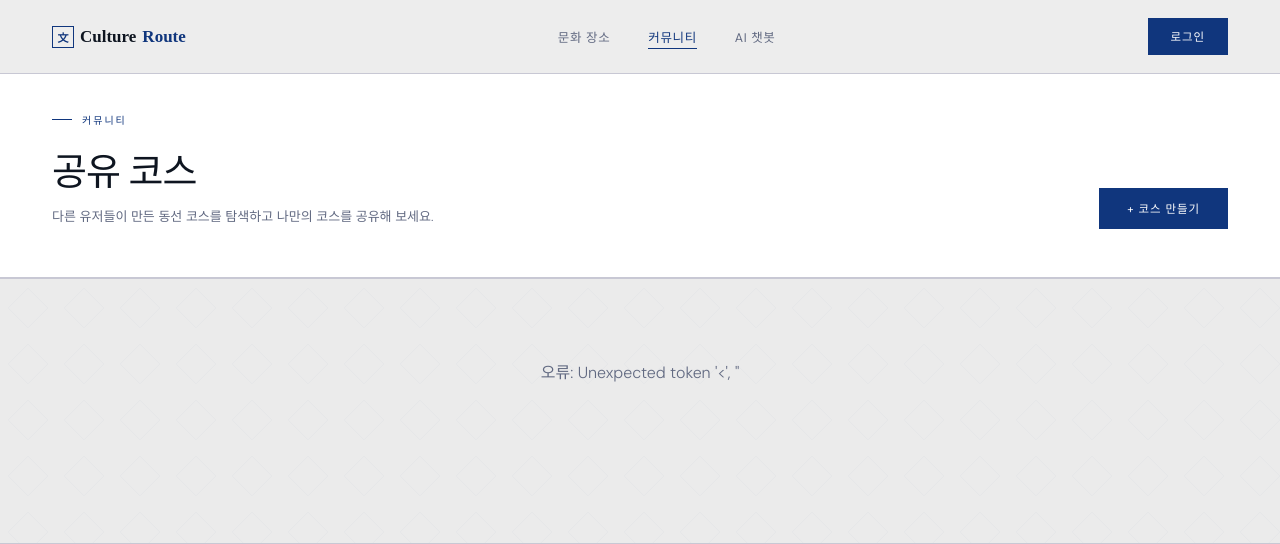
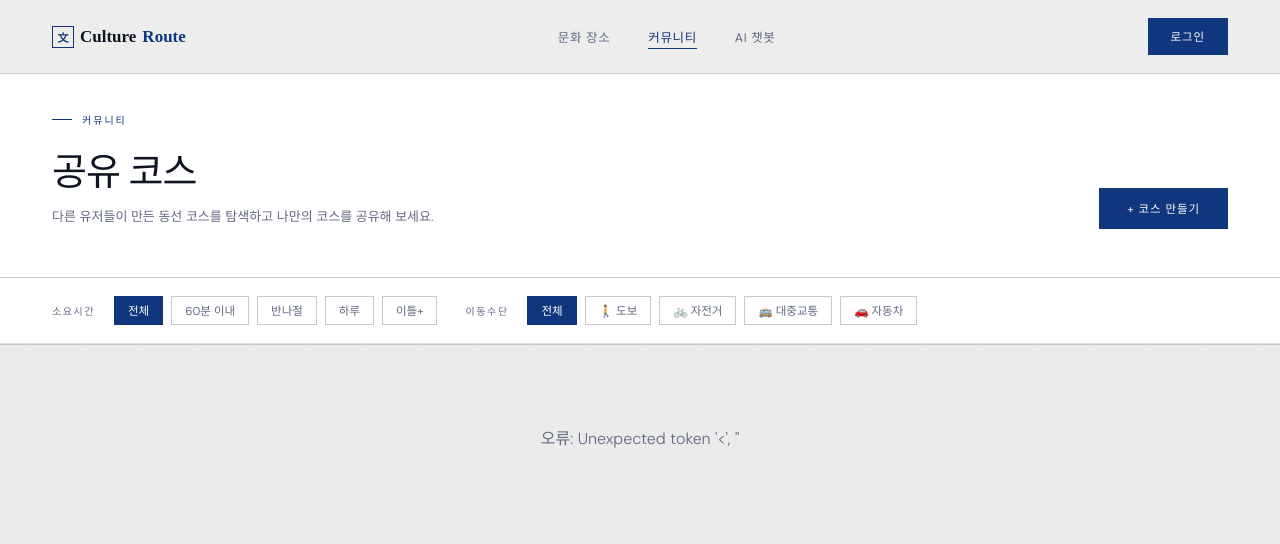
Before and after one commit to Jirunu/culture_route, a Django app: page /routes/ in a window 1280 px wide. Shown: the top 544 px of the page. Run offline with Django 5.2, Linux system fonts and the light colour scheme; tables that the repository leaves empty hold one stand-in row (values such as "Sample post"); parts of the project's set-up code (start-up, migrations or seed data) failed here and were passed over; some libraries are stand-ins or nearby versions.

Commit message:
routes: 필터바·이동수단 추천·카드 클릭 모달·60분 코스 추가
- routes.html: 소요시간(60분이내/반나절/하루/이틀+)·이동수단 필터 바 추가
- routes.html: 총 거리 기반 이동수단 자동 추천 (🚶도보/🚲자전거/🚌대중교통/🚗자동차)
- routes.html: 코스 카드 클릭 시 지도 모달 오픈 (지도 모달에 메타 정보 포함)
- routes.html: 좋아요 버튼 401/403 모두 처리, initNav 완료 후 fetchRoutes 실행
- app.html: 개인 동선 추천 footer에 이동수단 추천 표시
- seed_data.py: 60분 이내 단거리 코스 20개 추가 (반경 3km, 2~3곳)

Co-Authored-By: Claude Sonnet 4.6 <noreply@anthropic.com>

```diff
--- a/templates/app.html
+++ b/templates/app.html
@@ -1035,10 +1035,15 @@ function buildRouteList(list, summary = '') {
     }
     return itemHtml;
   }).join('');
+  const transportRec = totalM < 2000 ? '🚶 도보'
+    : totalM < 8000 ? '🚲 자전거'
+    : totalM < 30000 ? '🚌 대중교통'
+    : '🚗 자동차';
   const footerHtml = `
     <div class="route-footer-bar">
       ⓘ &nbsp;총 이동 거리 <strong>약 ${fmtDist(totalM)}</strong>
       &nbsp;·&nbsp; 예상 관람 시간 <strong>약 ${SURVEY.duration || 3}시간</strong>
+      &nbsp;·&nbsp; 이동수단 추천 <strong>${transportRec}</strong>
     </div>`;
   container.innerHTML = summaryHtml + itemsHtml + footerHtml;
 }
--- a/templates/routes.html
+++ b/templates/routes.html
@@ -56,6 +56,17 @@
   .route-places { display: flex; flex-wrap: wrap; align-items: center; gap: 4px; margin-bottom: 20px; }
   .place-chip { font-size: 10.5px; padding: 4px 11px; background: var(--paper); border: 1px solid var(--border-lt); color: var(--muted); }
   .seg-time { font-size: 10px; color: var(--border); white-space: nowrap; padding: 0 2px; }
+  /* ── FILTER BAR ── */
+  .filter-bar { padding: 18px 52px; background: var(--white); border-bottom: 1px solid var(--border-lt); display: flex; gap: 28px; flex-wrap: wrap; position: relative; z-index: 1; }
+  .filter-group { display: flex; align-items: center; gap: 8px; flex-wrap: wrap; }
+  .filter-label { font-size: 10px; letter-spacing: 0.16em; color: var(--muted); text-transform: uppercase; white-space: nowrap; min-width: 54px; }
+  .filter-chip { padding: 5px 13px; border: 1px solid var(--border); background: transparent; font-family: 'DM Sans', sans-serif; font-size: 11.5px; color: var(--muted); cursor: pointer; transition: all 0.18s; white-space: nowrap; }
+  .filter-chip:hover { border-color: var(--accent); color: var(--accent); }
+  .filter-chip.active { background: var(--accent); border-color: var(--accent); color: var(--white); }
+  .filter-empty { grid-column: 1 / -1; padding: 60px 52px; text-align: center; color: var(--muted); font-size: 13px; }
+  /* ── TRANSPORT ── */
+  .transport-tag { font-size: 10px; padding: 2px 8px; background: var(--navy-wash); border: 1px solid rgba(16,54,125,0.15); color: var(--accent); white-space: nowrap; }
+  .route-card { cursor: pointer; }
   .route-footer { display: flex; align-items: center; justify-content: space-between; }
   .route-author { font-size: 11px; color: var(--muted); }
   .like-btn { display: flex; align-items: center; gap: 6px; padding: 7px 16px; border: 1px solid var(--border); background: var(--white); font-family: 'DM Sans', sans-serif; font-size: 12px; color: var(--muted); cursor: pointer; transition: all 0.2s; }
@@ -184,6 +195,26 @@
   <button class="create-btn" id="open-modal">+ 코스 만들기</button>
 </div>
 
+<!-- FILTER BAR -->
+<div class="filter-bar">
+  <div class="filter-group">
+    <span class="filter-label">소요시간</span>
+    <button class="filter-chip active" data-filter="time" data-val="">전체</button>
+    <button class="filter-chip" data-filter="time" data-val="60">60분 이내</button>
+    <button class="filter-chip" data-filter="time" data-val="180">반나절</button>
+    <button class="filter-chip" data-filter="time" data-val="480">하루</button>
+    <button class="filter-chip" data-filter="time" data-val="1440">이틀+</button>
+  </div>
+  <div class="filter-group">
+    <span class="filter-label">이동수단</span>
+    <button class="filter-chip active" data-filter="transport" data-val="">전체</button>
+    <button class="filter-chip" data-filter="transport" data-val="walk">🚶 도보</button>
+    <button class="filter-chip" data-filter="transport" data-val="bike">🚲 자전거</button>
+    <button class="filter-chip" data-filter="transport" data-val="transit">🚌 대중교통</button>
+    <button class="filter-chip" data-filter="transport" data-val="car">🚗 자동차</button>
+  </div>
+</div>
+
 <!-- ROUTES GRID -->
 <div class="routes-body">
   <div class="route-grid" id="route-grid">
@@ -198,7 +229,10 @@
 <div class="map-modal-overlay" id="map-modal-overlay">
   <div class="map-modal">
     <div class="map-modal-header">
-      <span class="map-modal-title" id="map-modal-title">동선 지도</span>
+      <div>
+        <span class="map-modal-title" id="map-modal-title">동선 지도</span>
+        <div id="map-modal-meta" style="display:flex;gap:12px;margin-top:8px;flex-wrap:wrap"></div>
+      </div>
       <button class="map-modal-close" onclick="closeRouteMap()">✕</button>
     </div>
     <div id="route-kakao-map"></div>
@@ -255,7 +289,45 @@ async function doLogout() {
 
 const MODE_LABELS = {distance:'거리 기준',theme:'테마 기준',time:'소요시간 기준'};
 
-let meId = null; // 로그인 유저 id (null = 비로그인)
+let meId = null;
+let allRoutes = [];
+let activeFilters = { time: '', transport: '' };
+
+function getTransport(distM) {
+  if (!distM || distM < 2000) return { type: 'walk',    icon: '🚶', label: '도보' };
+  if (distM < 8000)           return { type: 'bike',    icon: '🚲', label: '자전거' };
+  if (distM < 30000)          return { type: 'transit', icon: '🚌', label: '대중교통' };
+  return                             { type: 'car',     icon: '🚗', label: '자동차' };
+}
+
+function renderRoutes(routes) {
+  const grid = document.getElementById('route-grid');
+  if (!routes.length) {
+    grid.innerHTML = '<div class="filter-empty"><div style="font-family:\'Noto Serif KR\',serif;font-size:32px;color:rgba(16,54,125,.1);margin-bottom:12px">路</div>조건에 맞는 코스가 없습니다.</div>';
+    return;
+  }
+  let cards;
+  try { cards = routes.map(routeCardHTML); }
+  catch(renderErr) { grid.innerHTML = `<div class="filter-empty">렌더링 오류: ${renderErr.message}</div>`; return; }
+  grid.innerHTML = cards.join('');
+  attachLikeListeners();
+}
+
+function applyFilters() {
+  let filtered = allRoutes;
+  if (activeFilters.time) {
+    const maxMin = parseInt(activeFilters.time);
+    if (maxMin === 1440) {
+      filtered = filtered.filter(r => (r.total_time || 0) > 480);
+    } else {
+      filtered = filtered.filter(r => (r.total_time || 0) > 0 && (r.total_time || 0) <= maxMin);
+    }
+  }
+  if (activeFilters.transport) {
+    filtered = filtered.filter(r => getTransport(r.total_distance || 0).type === activeFilters.transport);
+  }
+  renderRoutes(filtered);
+}
 
 function havM(p1, p2) {
   const R = 6371000, rad = Math.PI / 180;
@@ -284,31 +356,33 @@ function routeCardHTML(r) {
   const isOwner = meId && meId === r.user_id;
   const liked = r.liked_by_me;
   const commentCount = r.comment_count || 0;
+  const tp = getTransport(r.total_distance || 0);
+  const safeTitle = r.title.replace(/'/g, "\\'");
 
-  return `<div class="route-card" data-id="${r.id}">
+  return `<div class="route-card" data-id="${r.id}" onclick="openRouteMap(${r.id},'${safeTitle}')">
     <div class="route-header">
       <h3 class="route-title">${r.title}</h3>
       <span class="route-mode">${MODE_LABELS[r.mode] || r.mode}</span>
-      <button class="route-edit-btn${isOwner ? ' visible' : ''}" onclick="openEditModal(${r.id})">수정</button>
+      <button class="route-edit-btn${isOwner ? ' visible' : ''}" onclick="event.stopPropagation();openEditModal(${r.id})">수정</button>
       <button class="route-del-btn${isOwner ? ' visible' : ''}" onclick="deleteRoute(event, ${r.id})">삭제</button>
     </div>
     <div class="route-meta">
       <span class="route-meta-item"><strong>${r.place_count || places.length}</strong>개 장소</span>
       <span class="route-meta-item">거리 <strong>${dist}</strong></span>
       <span class="route-meta-item">소요 <strong>${time}</strong></span>
+      <span class="transport-tag">${tp.icon} ${tp.label}</span>
     </div>
     ${placeChips ? `<div class="route-places">${placeChips}</div>` : ''}
     <div class="route-footer">
-      <a href="/accounts/profile/${r.username}/" style="font-size:11px;color:var(--muted);text-decoration:none" class="route-author">${r.username}</a>
+      <a href="/accounts/profile/${r.username}/" style="font-size:11px;color:var(--muted);text-decoration:none" class="route-author" onclick="event.stopPropagation()">${r.username}</a>
       <div style="display:flex;align-items:center;gap:8px">
-        <button class="map-btn" onclick="openRouteMap(${r.id},'${r.title.replace(/'/g, "\\'")}')">지도 보기</button>
         <button class="like-btn${liked ? ' liked' : ''}" data-id="${r.id}">
           <span class="like-icon">${liked ? '♥' : '♡'}</span>
           <span class="like-count">${r.like_count}</span>
         </button>
       </div>
     </div>
-    <button class="comments-toggle" onclick="toggleComments(${r.id}, this)">
+    <button class="comments-toggle" onclick="event.stopPropagation();toggleComments(${r.id}, this)">
       💬 댓글 <strong id="cnt-${r.id}">${commentCount}</strong>개
     </button>
     <div class="comments-section" id="comments-${r.id}">
@@ -332,15 +406,8 @@ async function fetchRoutes() {
       grid.innerHTML = '<div class="state-box"><div class="state-char">路</div><p>공유된 코스가 없습니다.<br>첫 번째 코스를 만들어 보세요!</p></div>';
       return;
     }
-    let cards;
-    try {
-      cards = data.map(routeCardHTML);
-    } catch(renderErr) {
-      grid.innerHTML = `<div class="state-box"><p>렌더링 오류: ${renderErr.message}</p></div>`;
-      return;
-    }
-    grid.innerHTML = cards.join('');
-    attachLikeListeners();
+    allRoutes = data;
+    renderRoutes(data);
   } catch(e) {
     grid.innerHTML = `<div class="state-box"><p>오류: ${e.message}</p></div>`;
   }
@@ -356,7 +423,7 @@ function attachLikeListeners() {
           method: 'POST',
           headers: { 'X-CSRFToken': getCsrfToken() }
         });
-        if (res.status === 401) { alert('좋아요는 로그인 후 이용 가능합니다.'); return; }
+        if (res.status === 401 || res.status === 403) { alert('좋아요는 로그인 후 이용 가능합니다.'); return; }
         if (res.ok) {
           const data = await res.json();
           btn.querySelector('.like-count').textContent = data.like_count;
@@ -710,6 +777,7 @@ function closeRouteMap() {
 
 async function openRouteMap(routeId, title) {
   document.getElementById('map-modal-title').textContent = title || '동선 지도';
+  document.getElementById('map-modal-meta').innerHTML = '';
   document.getElementById('map-modal-overlay').classList.add('open');
   document.getElementById('map-modal-stops').innerHTML = '';
   document.getElementById('route-kakao-map').innerHTML =
@@ -719,6 +787,15 @@ async function openRouteMap(routeId, title) {
     const res = await fetch(`/api/routes/${routeId}/`);
     if (!res.ok) throw new Error();
     const route = await res.json();
+    const tp = getTransport(route.total_distance || 0);
+    const dist = route.total_distance ? `${(route.total_distance/1000).toFixed(1)}km` : '—';
+    const time = route.total_time ? `${route.total_time}분` : '—';
+    const plcCnt = (route.route_places || []).length;
+    document.getElementById('map-modal-meta').innerHTML = `
+      <span style="font-size:11.5px;color:var(--muted)"><strong style="color:var(--ink);font-weight:400">${plcCnt}</strong>개 장소</span>
+      <span style="font-size:11.5px;color:var(--muted)">거리 <strong style="color:var(--ink);font-weight:400">${dist}</strong></span>
+      <span style="font-size:11.5px;color:var(--muted)">소요 <strong style="color:var(--ink);font-weight:400">${time}</strong></span>
+      <span class="transport-tag">${tp.icon} ${tp.label} 추천</span>`;
     const stops = (route.route_places || [])
       .sort((a, b) => a.order - b.order)
       .map(rp => rp.place)
@@ -782,8 +859,19 @@ document.getElementById('map-modal-overlay').addEventListener('click', e => {
   if (e.target === document.getElementById('map-modal-overlay')) closeRouteMap();
 });
 
-initNav();
-fetchRoutes();
+/* ── 필터 칩 ── */
+document.querySelectorAll('.filter-chip').forEach(chip => {
+  chip.addEventListener('click', () => {
+    const filterKey = chip.dataset.filter;
+    const val = chip.dataset.val;
+    document.querySelectorAll(`.filter-chip[data-filter="${filterKey}"]`).forEach(c => c.classList.remove('active'));
+    chip.classList.add('active');
+    activeFilters[filterKey] = val;
+    applyFilters();
+  });
+});
+
+(async () => { await initNav(); fetchRoutes(); })();
 </script>
 </body>
 </html>
```
Also changed, not shown: culture/management/commands/seed_data.py (+52 -24 lines).
